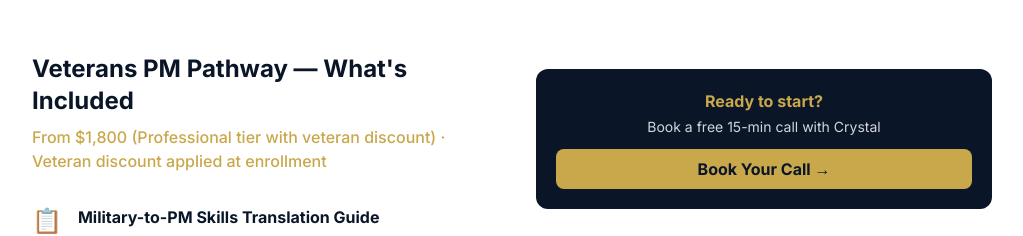
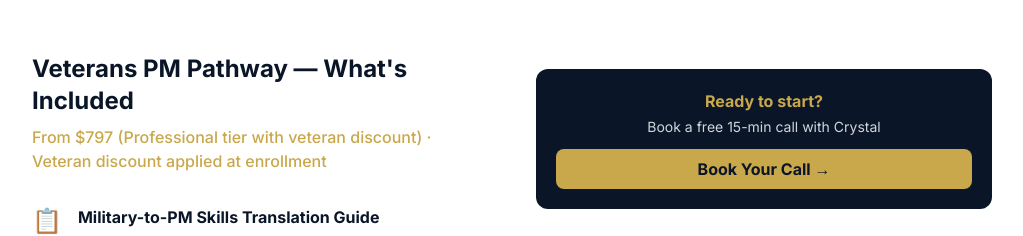
Before and after one commit to D4CGDBEMWS/wisergenerations-pmp, a Next.js app: page /veterans in a window 1280 px wide. Shown: the part 1460-1696 px from the top of the page, without its empty margins (128-1151 px from the left). Built offline with nearby package versions, Linux system fonts and the light colour scheme.

Commit message:
Update pricing for Veterans PM Pathway

```diff
--- a/app/veterans/page.tsx
+++ b/app/veterans/page.tsx
@@ -116,7 +116,7 @@ export default function VeteransPage() {
           <div className="grid grid-cols-1 lg:grid-cols-2 gap-12 items-start">
             <div>
               <h2 className="text-2xl font-bold text-navy mb-2">Veterans PM Pathway — What's Included</h2>
-              <p className="text-gold font-medium mb-8">From $1,800 (Professional tier with veteran discount) · Veteran discount applied at enrollment</p>
+              <p className="text-gold font-medium mb-8">From $797 (Professional tier with veteran discount) · Veteran discount applied at enrollment</p>
               <div className="space-y-5">
                 {[
                   { icon: '📋', title: 'Military-to-PM Skills Translation Guide', body: 'A personalized document mapping your MOS/rate and service experience to PMI competency areas. Use this in interviews and on your resume.' },
```
